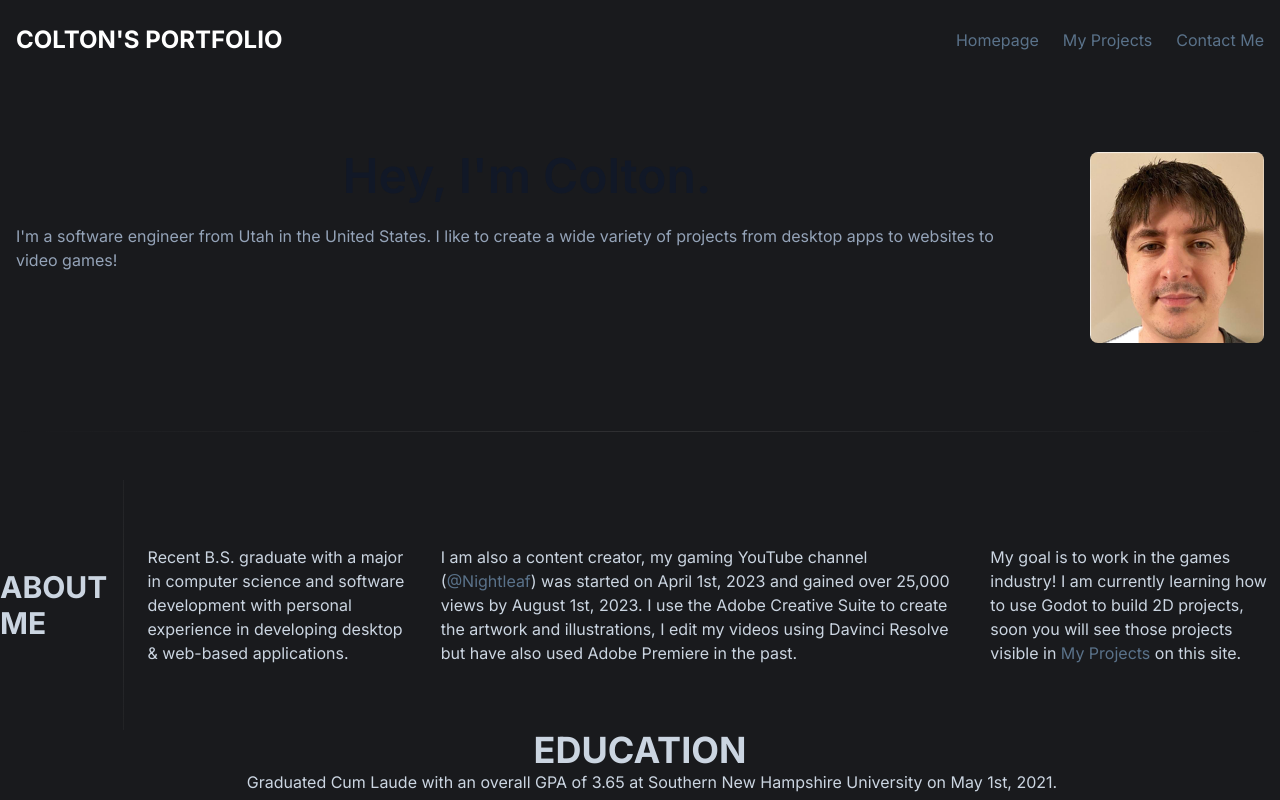
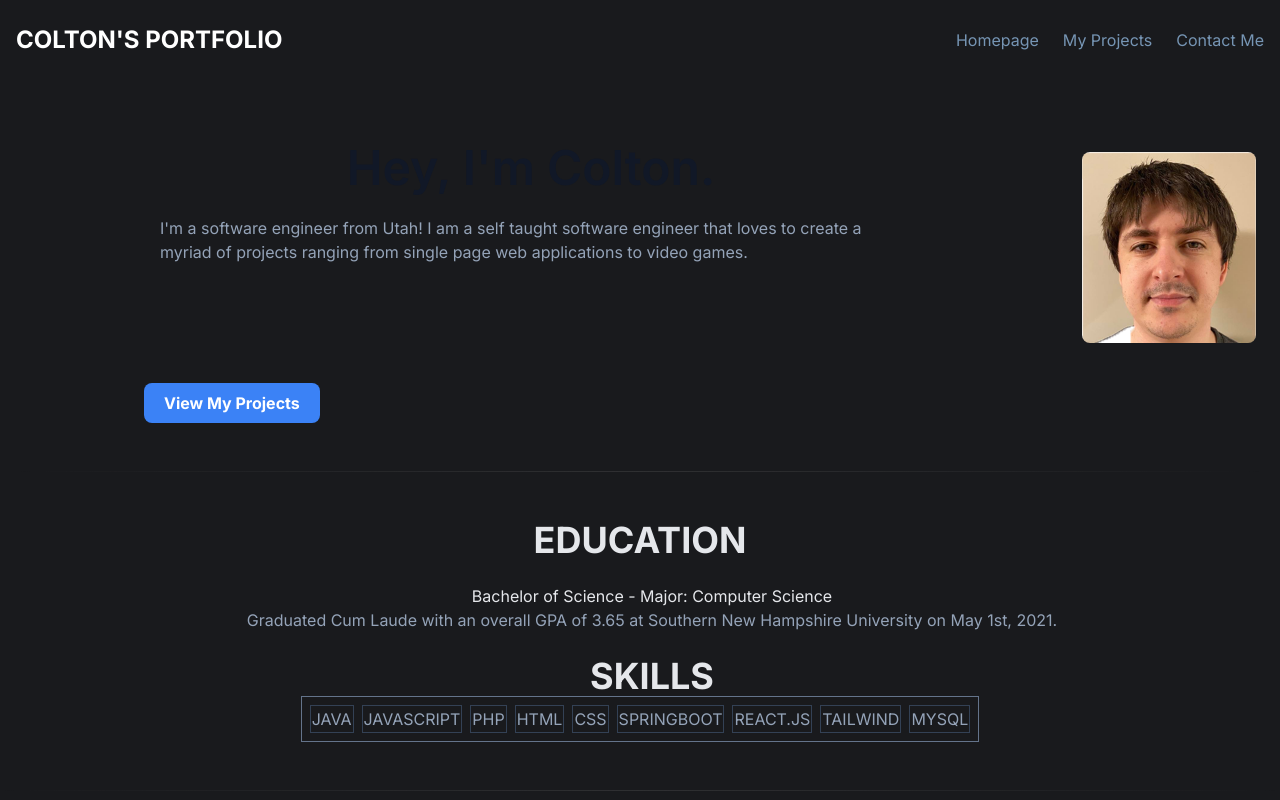
Before and after one commit to ColtonThompson/portfolio-app, a Next.js app: page / in a window 1280 px wide. Shown: the top 800 px of the page. Built offline with nearby package versions, Linux system fonts and the light colour scheme.

Commit message:
More Style Improvements!
More work has been done to uplift the intro/projects pages.

I removed the ABOUT ME module to be reworked in the next update.

```diff
--- a/src/app/components/About.tsx
+++ b/src/app/components/About.tsx
@@ -1,49 +1,36 @@
 export default function About() {
     return (
         <div>
-            <div className="container flex justify-center items-center mx-auto">
-
-                <h2 className="pr-4 text-3xl font-bold text-slate-300">ABOUT ME</h2>
-                <div className="h-[250px] min-h-[1em] w-px self-stretch bg-gradient-to-tr from-transparent via-neutral-500 to-transparent opacity-20 dark:opacity-100"></div>
-                <p className="pl-6 text-slate-300">
-                    Recent B.S. graduate with a major in computer science and software development with personal experience in developing desktop & web-based applications.
-                </p>
-                <p className="pl-6 text-slate-300">
-                    I am also a content creator, my gaming YouTube channel (<a href="https://youtube.com/@Nightleaf" target="_blank">@Nightleaf</a>) was started on April 1st, 2023 and gained over 25,000 views by August 1st, 2023.
-                    I use the Adobe Creative Suite to create the artwork and illustrations, I edit my videos using Davinci Resolve but have also used Adobe Premiere in the past.
-                </p>
-                <p className="pl-6 text-slate-300">
-                    My goal is to work in the games industry! I am currently learning how to use Godot to build 2D projects, soon you will see those projects visible in <a href="/projects">My Projects</a> on this site.
-                </p>
-            </div>
             <div className="container justify-center items-center mx-auto">
-                <h2 className="text-4xl font-bold text-center text-slate-300">EDUCATION</h2>
-                <p className="pl-6 text-center text-slate-300">
+                <h2 className="text-4xl font-bold text-center text-gray-200">EDUCATION</h2>
+                <br/>
+                <p className="pl-6 text-center text-gray-200">Bachelor of Science - Major: Computer Science</p>
+                <p className="pl-6 text-center text-slate-400">
                     Graduated Cum Laude with an overall GPA of 3.65 at Southern New Hampshire University on May 1st, 2021.
                     <br />
                     <br />
-                    <h2 className="text-4xl font-bold text-center text-slate-300">SKILLS</h2>
+                    <h2 className="text-4xl font-bold text-center text-gray-200">SKILLS</h2>
 
                 </p>
                 <div className="flex justify-center items-center">
                     <table className="border-separate border-spacing-2 border border-slate-500 content-center">
                         <tbody>
                             <tr>
-                                <td className="border border-slate-700 text-slate-300">JAVA</td>
-                                <td className="border border-slate-700 text-slate-300">JAVASCRIPT</td>
-                                <td className="border border-slate-700 text-slate-300">PHP</td>
-                                <td className="border border-slate-700 text-slate-300">HTML</td>
-                                <td className="border border-slate-700 text-slate-300">CSS</td>
-                                <td className="border border-slate-700 text-slate-300">SPRINGBOOT</td>
-                                <td className="border border-slate-700 text-slate-300">REACT.JS</td>
-                                <td className="border border-slate-700 text-slate-300">TAILWIND</td>
-                                <td className="border border-slate-700 text-slate-300">MYSQL</td>
+                                <td className="border border-slate-700 text-slate-400">JAVA</td>
+                                <td className="border border-slate-700 text-slate-400">JAVASCRIPT</td>
+                                <td className="border border-slate-700 text-slate-400">PHP</td>
+                                <td className="border border-slate-700 text-slate-400">HTML</td>
+                                <td className="border border-slate-700 text-slate-400">CSS</td>
+                                <td className="border border-slate-700 text-slate-400">SPRINGBOOT</td>
+                                <td className="border border-slate-700 text-slate-400">REACT.JS</td>
+                                <td className="border border-slate-700 text-slate-400">TAILWIND</td>
+                                <td className="border border-slate-700 text-slate-400">MYSQL</td>
                             </tr>
                         </tbody>
                     </table>
                 </div>
             </div>
-
+            <hr className="my-12 h-px border-t-0 bg-transparent bg-gradient-to-r from-transparent via-neutral-500 to-transparent opacity-25 dark:opacity-100" />
         </div>
     );
 }
--- a/src/app/components/Intro.tsx
+++ b/src/app/components/Intro.tsx
@@ -1,17 +1,21 @@
+
+'use client'
 
 import Image from "next/image"
+import { useRouter } from 'next/navigation'
 
 export default function Intro() {
+    const router = useRouter()
     return (
         <div className="container px-4 mx-auto">
-            <div className="lg:space-x-5 lg:flex lg:flex-row item-center lg:-mx-4 flex flex-col-reverse text-center lg:text-left">
-                <div className="lg:px-4 lg:mt-12 ">
+            <div className="lg:space-x-3 lg:flex lg:flex-row item-center lg:-mx-2 flex flex-col-reverse text-center lg:text-left">
+                <div className="lg:px-2 lg:mt-10 ">
                     <h1 className="text-2xl font-bold text-gray-900 lg:text-5xl dark:text-white">
                         Hey, I&apos;m Colton.
                     </h1>
                     <div className="mt-6 text-slate-400">
-                        <p className="mb-4">
-                        I&apos;m a software engineer from Utah in the United States. I like to create a wide variety of projects from desktop apps to websites to video games!
+                        <p className="mr-36 ml-36">
+                        I&apos;m a software engineer from Utah! I am a self taught software engineer that loves to create a myriad of projects ranging from single page web applications to video games.
                         </p>
                     </div>
                 </div>
@@ -24,7 +28,12 @@ export default function Intro() {
                         height={190}
                     />
                 </div>
+                <br/>
+
             </div>
+            <button className="item-center mr-32 ml-32 bg-blue-500 hover:bg-blue-700 text-white font-bold py-2 px-5 rounded-lg" onClick={() => router.push("/projects")}>
+                    View My Projects
+            </button>
             <hr className="my-12 h-px border-t-0 bg-transparent bg-gradient-to-r from-transparent via-neutral-500 to-transparent opacity-25 dark:opacity-100" />
         </div>
     );
--- a/src/app/globals.css
+++ b/src/app/globals.css
@@ -17,7 +17,7 @@ body {
 }
 
 a {
-    color:#5a728a;
+    color:#7695b4;
 }
 
 a:hover {
```
